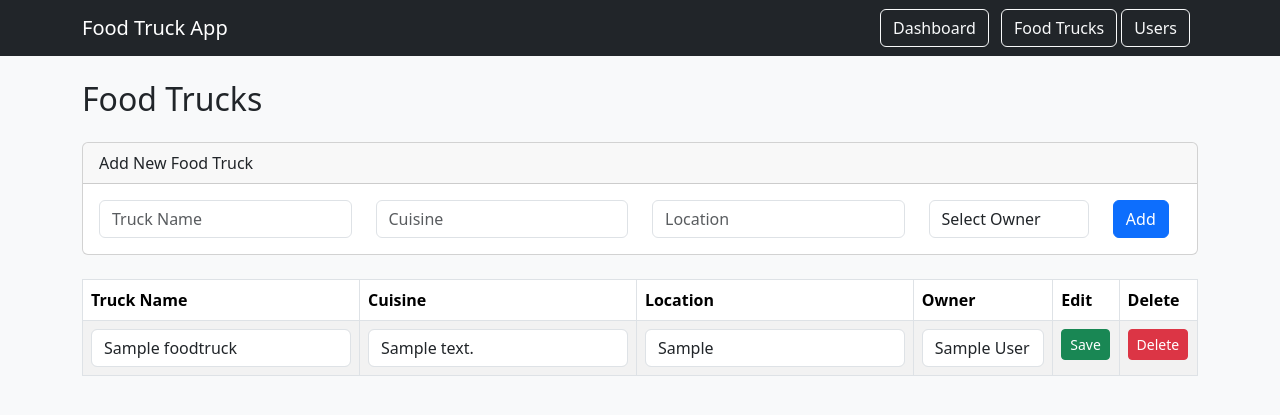
After one commit to Vxbanuelos/Project3_app, a Flask app: page /trucks in a window 1280 px wide. The commit adds this page. Shown: the top 415 px of the page. Run offline with Flask 3, Linux system fonts and the light colour scheme; tables that the repository leaves empty hold one stand-in row (values such as "Sample post").

Commit message:
Updated routes.py, base.html, index.html and added trucks.html, users.html

```diff
--- a/app/routes.py
+++ b/app/routes.py
@@ -2,10 +2,11 @@ from flask import Blueprint, render_template ,request, redirect, url_for
 from sqlalchemy import func
 from .extensions import db
 from .models import Users, Foodtrucks, Events, Favorites, Ratings
+from datetime import datetime
 
 main = Blueprint("main", __name__)
 
-
+#---------------------------------------HOME PAGE----------------------------------------
 @main.route("/") #when the user visits the home page, the index function is called
 def index():
     # Query the database to get counts and lists of records
@@ -16,7 +17,7 @@ def index():
     total_ratings = Ratings.query.count()
 
     foodtrucks=Foodtrucks.query.all()
-    users=Users.query.all()
+    users=Users.query.filter_by(role="Owner").all()
 
     avg_ratings = db.session.query(func.avg(Ratings.score)).scalar() # calculates the average rating score for food trucks.
 
@@ -32,25 +33,93 @@ def index():
         foodtrucks=foodtrucks,
         users=users
     )
+#---------------------------------------END OF HOME PAGE----------------------------------------
 
-# This route handles the "/trucks" URL and renders a page that lists all food trucks and their associated users.
+#---------------------------------------USERS PAGE----------------------------------------
+@main.route("/users")
+def users():
+    users = Users.query.all()
+    return render_template("users.html", users=users)
+
+# ADD USER
+@main.route("/users/add", methods=["POST"])
+def add_user():
+    name = request.form.get("name")
+    username = request.form.get("username")
+    email = request.form.get("email")
+    role = request.form.get("role")
+
+
+    if not name or not username or not email or not role:
+        return "All user fields are required", 400
+
+    new_user = Users(
+        name=name,
+        username=username,
+        email=email,
+        role=role
+    )
+
+    db.session.add(new_user)
+    db.session.commit()
+
+    return redirect(url_for("main.users"))
+
+# EDIT USER
+@main.route("/users/edit/<int:user_id>", methods=["POST"])
+def edit_user(user_id):
+    user = Users.query.get_or_404(user_id)
+
+    user.name = request.form.get("name")
+    user.username = request.form.get("username")
+    user.email = request.form.get("email")
+    user.role = request.form.get("role")
+
+    db.session.commit()
+
+    return redirect(url_for("main.users"))
+
+# DELETE USER (DELETE)
+@main.route("/users/delete/<int:user_id>", methods=["POST"])
+def delete_user(user_id):
+    user = Users.query.get_or_404(user_id)
+
+    db.session.delete(user)
+    db.session.commit()
+
+    return redirect(url_for("main.users"))
+#-------------------------------------END OF USERS PAGE-------------------------------------
+
+#---------------------------------------OWNER DETAILS PAGE---------------------------------------
+@main.route("/owners/<int:user_id>")
+def owner_details(user_id):
+    owner = Users.query.get_or_404(user_id)
+    return render_template("owner_details.html", owner=owner)
+
+#---------------------------------------END OF OWNER DETAILS PAGE---------------------------------
+
+# ------------------------------------FOOD TRUCKS PAGE---------------------------------
 @main.route("/trucks")
 def trucks():
     foodtrucks = Foodtrucks.query.all()
     users=Users.query.all()
     return render_template("trucks.html", foodtrucks=foodtrucks, users=users)
 
-
+# ADD FOOD TRUCK
 @main.route("/trucks/add", methods=["POST"])
 def add_truck():
-    # This route handles the form submission for adding a new food truck. It retrieves the form data, creates a new Foodtruck record, and saves it to the database.
     name = request.form.get("name")
     cuisine = request.form.get("cuisine")
     location = request.form.get("location")
-    owner_id = request.form.get("owner_id")
+    owner_id = int(request.form.get("owner_id"))
 
     if not name or not cuisine or not location or not owner_id:
         return "All fields are required", 400
+    owner_id = int(owner_id)
+
+    owner= Users.query.get(owner_id)
+    if owner.role != "Owner":
+        return "Selected user is not an owner", 400
 
     new_truck = Foodtrucks(
         name=name,
@@ -64,36 +133,30 @@ def add_truck():
 
     return redirect(url_for("main.trucks"))
 
+#EDIT FOOD TRUCK
 @main.route("/trucks/edit/<int:truck_id>", methods=["POST"])
 def edit_truck(truck_id):
-    # This route handles the form submission for editing an existing food truck. It retrieves the form data, updates the corresponding Foodtruck record, and saves the changes to the database.
     truck = Foodtrucks.query.get_or_404(truck_id)
     truck.name = request.form.get("name")
     truck.cuisine = request.form.get("cuisine")
     truck.location = request.form.get("location")
-    truck.owner_id = request.form.get("owner_id")
+    truck.owner_id = int(request.form.get("owner_id"))
 
     db.session.commit()
 
     return redirect(url_for("main.trucks"))
 
+#DELETE FOOD TRUCK
 @main.route("/trucks/delete/<int:truck_id>", methods=["POST"])
 def delete_truck(truck_id):
-    # This route handles the form submission for deleting a food truck. It retrieves the corresponding Foodtruck record, deletes it from the database, and saves the changes.
     truck = Foodtrucks.query.get_or_404(truck_id)
     db.session.delete(truck)
     db.session.commit()
 
     return redirect(url_for("main.trucks"))
+#-------------------------------------END OF FOOD TRUCKS PAGE-----------------------------------
 
-
-@main.route("/owners/<int:user_id>")
-def owner_details(user_id):
-    # This route handles the URL for viewing the details of a specific food truck owner. It retrieves the corresponding Users record and renders a template to display the owner's details.
-    owner = Users.query.get_or_404(user_id)
-    return render_template("owner_details.html", owner=owner)
-
-
+#---------------------------------------EVENTS PAGE-----------------------------------------------
 @main.route("/events/add", methods=["POST"])
 def add_event():
     # This route handles the form submission for adding a new event. It retrieves the form data, creates a new Events record, and saves it to the database.
@@ -105,7 +168,7 @@ def add_event():
     new_event = Events(
         title=title,
         location=location,
-        event_date=event_date,
+        event_date=datetime.strptime(event_date, "%Y-%m-%d"),
         truck_id=truck_id
     )
 
@@ -113,7 +176,9 @@ def add_event():
     db.session.commit()
 
     return redirect(url_for("main.trucks"))
+#---------------------------------------END OF EVENTS PAGE-----------------------------------------------
 
+#---------------------------------------RATINGS PAGE-----------------------------------------------------
 @main.route("/ratings/add", methods=["POST"])
 def add_rating():
     # This route handles the form submission for adding a new rating. It retrieves the form data, creates a new Ratings record, and saves it to the database.
@@ -134,10 +199,20 @@ def add_rating():
         user_id=user_id,
         truck_id=truck_id,
         score=score,
-        review_date=review_date
+        review_date=datetime.strptime(review_date, "%Y-%m-%d")
     )
 
-    db.session.add(new_rating)
-    db.session.commit()
+    new_favorite = Favorites(
+        user_id=user_id,
+        truck_id=truck_id
+    )
+    try:
+        db.session.add(new_favorite)
+        db.session.add(new_rating)
+        db.session.commit()
+
+    except:
+        db.session.rollback()
+        return "An error occurred while adding the rating and favorite. Please try again.", 500
 
     return redirect(url_for("main.trucks"))
--- a/app/templates/base.html
+++ b/app/templates/base.html
@@ -3,14 +3,19 @@
   <head>
     <meta charset="utf-8">
     <meta name="viewport" content="width=device-width, initial-scale=1">
-    <title>{% block title %}Stack Outline App{% endblock %}</title>
+    <title>{% block title %}Food Truck App {% endblock %}</title>
     <link href="https://cdn.jsdelivr.net/npm/bootstrap@5.3.3/dist/css/bootstrap.min.css" rel="stylesheet" integrity="sha384-QWTKZyjpPEjISv5WaRU9OFeRpok6YctnYmDr5pNlyT2bRjXh0JMhjY6hW+ALEwIH" crossorigin="anonymous">
     <link rel="stylesheet" href="{{ url_for('static', filename='css/styles.css') }}">
   </head>
   <body>
     <nav class="navbar navbar-expand-lg navbar-dark bg-dark">
       <div class="container">
-        <a class="navbar-brand" href="{{ url_for('main.index') }}">Stack Outline App</a>
+        <a class="navbar-brand" href="{{ url_for('main.index') }}">Food Truck App</a>
+        <div>
+          <a class="btn btn-outline-light me-2" href="{{ url_for('main.index') }}">Dashboard</a>
+          <a class="btn btn-outline-light" href="{{ url_for('main.trucks') }}">Food Trucks</a>
+          <a class="btn btn-outline-light me-2" href="{{ url_for('main.users') }}">Users</a>
+        </div>
       </div>
     </nav>
 
--- /dev/null
+++ b/app/templates/trucks.html
@@ -0,0 +1,102 @@
+{% extends "base.html" %}
+
+{% block title %}Food Trucks{% endblock %}
+
+{% block content %}
+
+<h2 class="mb-4">Food Trucks</h2>
+
+<!-- ADD NEW FOOD TRUCK FORM -->
+<div class="card mb-4">
+  <div class="card-header">
+    Add New Food Truck
+  </div>
+  <div class="card-body">
+    <form method="POST" action="{{ url_for('main.add_truck') }}">
+      <div class="row">
+        <div class="col-md-3">
+          <input type="text" name="name" class="form-control" placeholder="Truck Name">
+        </div>
+
+        <div class="col-md-3">
+          <input type="text" name="cuisine" class="form-control" placeholder="Cuisine">
+        </div>
+
+        <div class="col-md-3">
+          <input type="text" name="location" class="form-control" placeholder="Location">
+        </div>
+
+        <div class="col-md-2">
+          <select name="owner_id" class="form-control">
+            <option value="">Select Owner</option>
+            {% for user in users %}
+              <option value="{{ user.user_id }}">
+                {{ user.name }} - {{user.role}}</option>
+            {% endfor %}
+          </select>
+        </div>
+
+        <div class="col-md-1">
+          <button type="submit" class="btn btn-primary">Add</button>
+        </div>
+      </div>
+    </form>
+  </div>
+</div>
+
+<!-- FOOD TRUCKS TABLE -->
+<table class="table table-bordered table-striped">
+  <thead>
+    <tr>
+      <th>Truck Name</th>
+      <th>Cuisine</th>
+      <th>Location</th>
+      <th>Owner</th>
+      <th>Edit</th>
+      <th>Delete</th>
+    </tr>
+  </thead>
+
+  <tbody>
+    {% for truck in foodtrucks %}
+    <tr>
+      <form method="POST" action="{{ url_for('main.edit_truck', truck_id=truck.truck_id) }}">
+        <td>
+          <input type="text" name="name" class="form-control" value="{{ truck.name }}">
+        </td>
+
+        <td>
+          <input type="text" name="cuisine" class="form-control" value="{{ truck.cuisine }}">
+        </td>
+
+        <td>
+          <input type="text" name="location" class="form-control" value="{{ truck.location }}">
+        </td>
+
+        <td>
+          <select name="owner_id" class="form-control">
+            {% for user in users %}
+              <option value="{{ user.user_id }}"
+                {% if truck.owner_id == user.user_id %}selected{% endif %}>
+                {{ user.name }}
+              </option>
+            {% endfor %}
+          </select>
+        </td>
+
+        <td>
+          <button type="submit" class="btn btn-success btn-sm">Save</button>
+        </td>
+      </form>
+
+      <td>
+        <form method="POST" action="{{ url_for('main.delete_truck', truck_id=truck.truck_id) }}">
+          <button type="submit" class="btn btn-danger btn-sm">Delete</button>
+        </form>
+      </td>
+    </tr>
+    {% endfor %}
+  </tbody>
+</table>
+
+{% endblock %}
```
Also changed, not shown: app/templates/index.html (+37 -13 lines), app/templates/users.html (added, +97 -0 lines).
